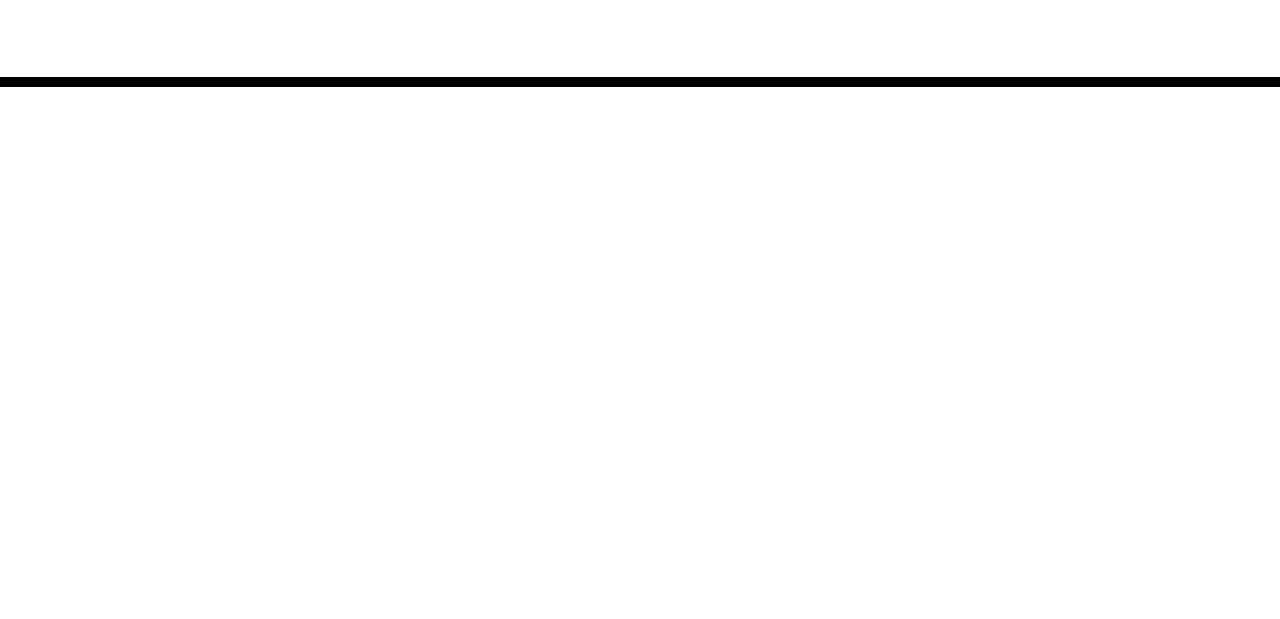
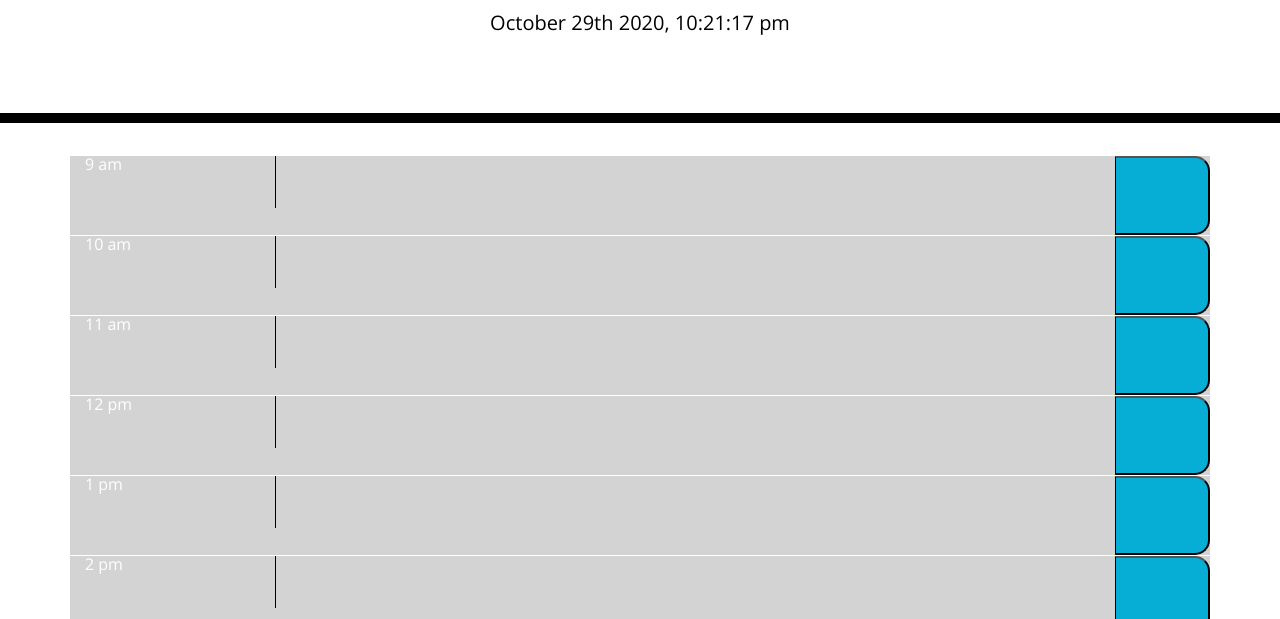
Before and after one commit to Jessica264365/Simple-Day-Planner, a plain HTML site: page index.html in a window 1280 px wide. Shown: the part 181-800 px from the top of the page. Drawn offline with nearby package versions, Linux system fonts and the light colour scheme.

Commit message:
Saved reminders in local storage

```diff
--- a/index.html
+++ b/index.html
@@ -28,11 +28,12 @@
       <p class="lead">A simple calendar app for scheduling your work day</p>
       <p id="currentDay" class="lead"></p>
     </header>
-    <div class="container">
+    <div class="container" id="plannerDisplay">
       <!-- Timeblocks go here -->
     </div>
 
     <script src="https://code.jquery.com/jquery-3.4.1.min.js"></script>
     <script src="https://cdnjs.cloudflare.com/ajax/libs/moment.js/2.24.0/moment.min.js"></script>
+    <script src="./planner.js"></script>
   </body>
 </html>
--- a/planner.js
+++ b/planner.js
@@ -0,0 +1,158 @@
+// WHEN I open the planner
+// THEN the current day is displayed at the top of the calendar
+function getCurrentDate() {
+  let dateAndTime = moment().format("MMMM Do YYYY, h:mm:ss a");
+  $("#currentDay").text(dateAndTime);
+  return dateAndTime;
+}
+let now = getCurrentDate();
+
+// WHEN I scroll down
+// THEN I am presented with time blocks for standard business hours
+let businessHours = [
+  {
+    time: "9",
+    hour: "9",
+    amPM: "am",
+    id: "0",
+    text: "",
+  },
+  {
+    time: "10",
+    hour: "10",
+    amPM: "am",
+    id: "1",
+    text: "",
+  },
+  {
+    time: "11",
+    hour: "11",
+    amPM: "am",
+    id: "2",
+    text: "",
+  },
+  {
+    time: "12",
+    hour: "12",
+    amPM: "pm",
+    id: "3",
+    text: "",
+  },
+  {
+    time: "13",
+    hour: "1",
+    amPM: "pm",
+    id: "4",
+    text: "",
+  },
+  {
+    time: "14",
+    hour: "2",
+    amPM: "pm",
+    id: "5",
+    text: "",
+  },
+  {
+    time: "15",
+    hour: "3",
+    amPM: "pm",
+    id: "6",
+    text: "",
+  },
+  {
+    time: "16",
+    hour: "4",
+    amPM: "pm",
+    id: "7",
+    text: "",
+  },
+  {
+    time: "17",
+    hour: "5",
+    amPM: "pm",
+    id: "8",
+    text: "",
+  },
+];
+function saveData() {
+  localStorage.setItem("businessHours", JSON.stringify(businessHours));
+}
+function storedData() {
+  debugger;
+  let currentPlans = JSON.parse(localStorage.getItem("businessHours"));
+
+  console.log(currentPlans);
+
+  if (currentPlans !== null) {
+    businessHours = currentPlans;
+    displayPlanner();
+  } else {
+    displayPlanner();
+  }
+}
+
+function displayPlanner() {
+  businessHours.forEach(function (currentHour) {
+    let hourRow = $("<div>");
+    hourRow.addClass("row");
+    $("#plannerDisplay").append(hourRow);
+
+    let hourColumn = $("<div>");
+    hourColumn.addClass("col-md-2");
+    hourColumn.text(`${currentHour.hour} ${currentHour.amPM}`);
+    hourRow.append(hourColumn);
+
+    let textColumn = $("<div>");
+    textColumn.addClass("col-md-9");
+    let textInput = $("<textarea>");
+    textInput.addClass("textarea");
+    textInput.attr("id", currentHour.id);
+    textInput.text(currentHour.text);
+    console.log(textInput);
+    textColumn.append(textInput);
+    hourRow.append(textColumn);
+
+    let saveBtn = $("<button>");
+    saveBtn.addClass("col-md-1");
+    saveBtn.addClass("saveBtn");
+    hourRow.append(saveBtn);
+    let hour = moment().hour();
+
+    console.log(hour);
+    // WHEN I view the time blocks for that day
+    // THEN each time block is color-coded to indicate whether it is in the past, present, or future
+    console.log(currentHour.time);
+
+    if (currentHour.time < hour) {
+      hourRow.addClass("past");
+    }
+    if (currentHour.time === hour) {
+      hourRow.addClass("present");
+    } else if (currentHour.time > hour) {
+      hourRow.addClass("future");
+    }
+
+    // WHEN I click into a time block
+    // THEN I can enter an event
+  });
+}
+storedData();
+
+// WHEN I click the save button for that time block
+// THEN the text for that event is saved in local storage
+
+$(document).on("click", ".saveBtn", function () {
+  let row = $(this).parent();
+
+  let textArea = row.children().find("textarea");
+  let userInput = textArea.val();
+  let currentId = textArea.attr("id");
+  console.log(currentId);
+
+  businessHours[currentId].text = userInput;
+
+  saveData();
+});
+
+// WHEN I refresh the page
+// THEN the saved events persist
```
